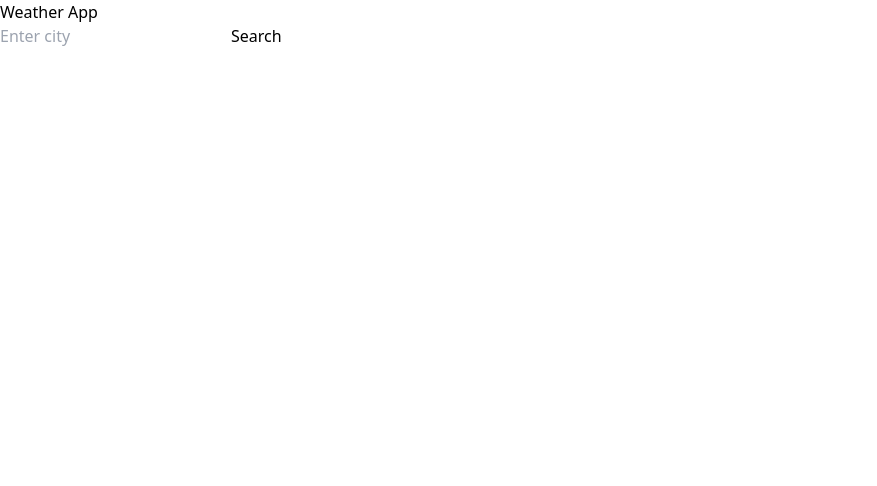
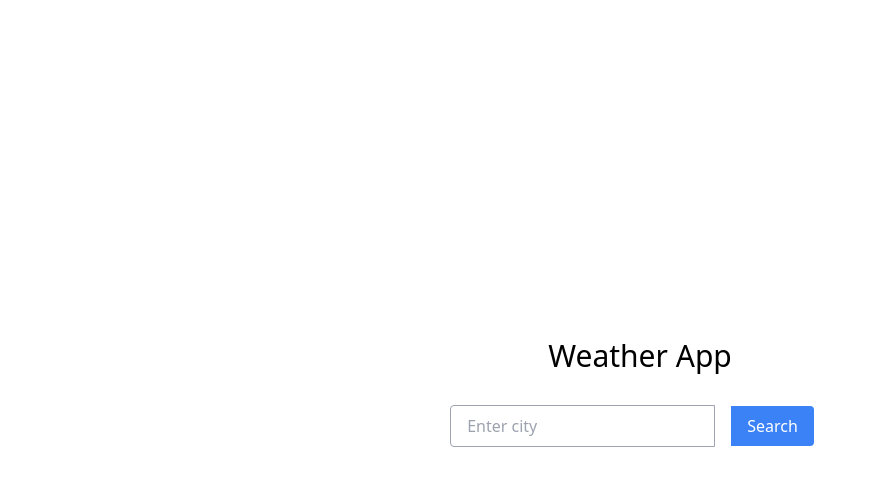
Before and after one commit to abhinow01/weather-app, a Next.js app: page / in a window 1280 px wide. Shown: the top 486 px of the page, without its empty margins (0-877 px from the left). Built offline with nearby package versions, Linux system fonts and the light colour scheme.

Commit message:
some style changes

```diff
--- a/pages/index.js
+++ b/pages/index.js
@@ -12,15 +12,23 @@ export default function Home() {
   };
 
   return (
-    <div>
-      <h1>Weather App</h1>
+    <div className="flex flex-col items-center justify-center h-screen">
+      <h1 className="text-3xl mb-4">Weather App</h1>
+      <div className="flex items-center">
         <input
+          className="border border-gray-400 px-4 py-2 rounded-l"
           type="text"
           placeholder="Enter city"
           value={city}
           onChange={(e) => setCity(e.target.value)}
         />
-      <button onClick={handleSearch}>Search</button>
+        <button
+          className="bg-blue-500 text-white px-4 py-2 rounded-r m-4"
+          onClick={handleSearch}
+        >
+          Search
+        </button>
+      </div>
     </div>
   );
 }
--- a/pages/search.js
+++ b/pages/search.js
@@ -29,16 +29,21 @@ const Search = () => {
   };
 
   return (
+    <div className="flex justify-center items-center h-screen">
       <div className="max-w-sm rounded overflow-hidden shadow-lg border border-gray-300">
+        {city && (
+          <div className="px-6 py-4">
+            <div className="font-bold text-xl mb-2">{city}'s Weather</div>
+          </div>
+        )}
         {weatherData && weatherData.weather && (
           <img
-          className="w-full"
+            className="w-24 mx-auto mt-4"
             src={`https://openweathermap.org/img/wn/${weatherData.weather[0].icon}.png`}
             alt="Weather Icon"
           />
         )}
         <div className="px-6 py-4">
-        <div className="font-bold text-xl mb-2">Weather Data</div>
           {weatherData && (
             <div>
               <p>Temperature: {weatherData.main.temp}°C</p>
@@ -57,6 +62,7 @@ const Search = () => {
           </button>
         </div>
       </div>
+    </div>
   );
 };
 
```
Lines whose indentation alone changed are shown as unchanged.
